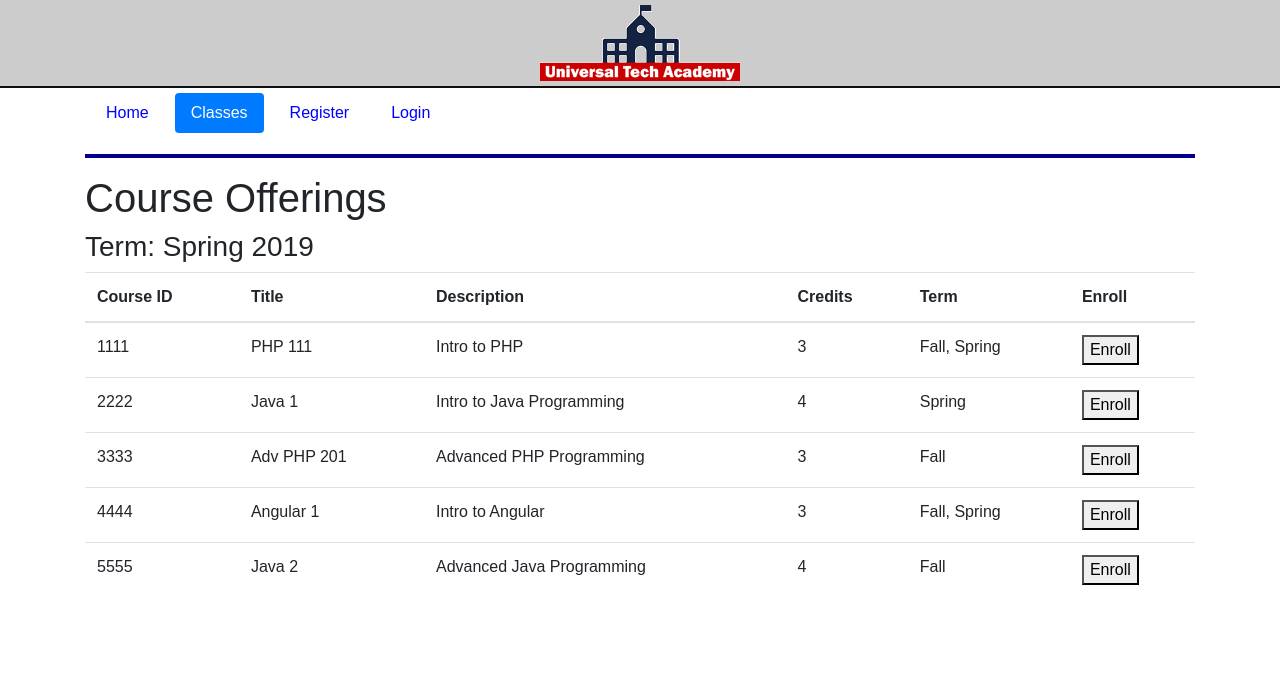
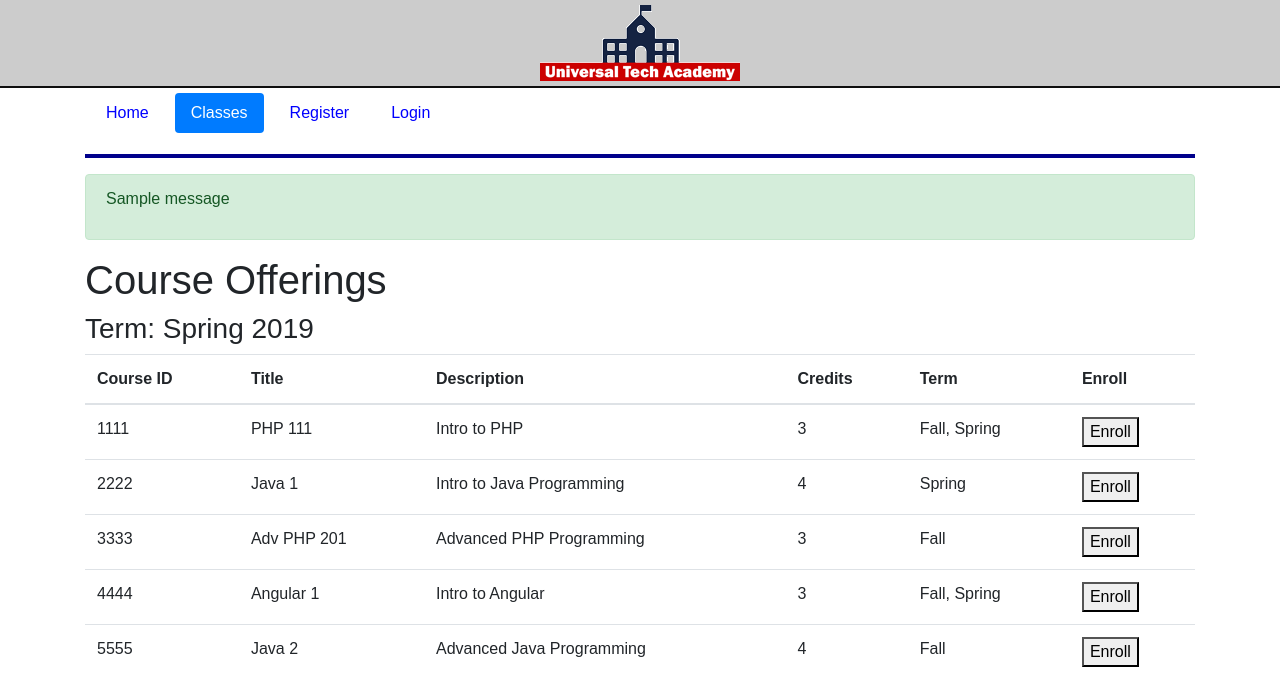
Before and after one commit to Gdeepika56/Enrollment, a Flask app: page /courses/ in a window 1280 px wide. Shown: the top 678 px of the page. Run offline with Flask 3, Linux system fonts and the light colour scheme; one stand-in notice (Sample message) is shown; some libraries are stand-ins or nearby versions.

Commit message:
add flasj message

```diff
--- a/application/templates/layout.html
+++ b/application/templates/layout.html
@@ -14,6 +14,16 @@
 <div class="container">
     {% include "includes/nav.html" %}
 
+    {% with messages = get_flashed_messages(with_categories=true) %}
+         {% if messages %}
+              {% for category, message in messages %}
+                  <div class="alert alert-{{category}}" role="alert">
+                      <p>{{ message }}</p>
+                  </div>
+              {% endfor %}
+         {% endif %}
+    {% endwith %}
+
     {% block content %}
     {% endblock %}
 
```
